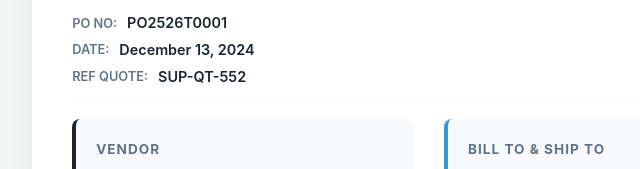
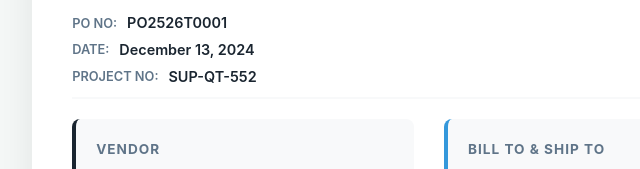
Before and after one commit to avantika0905/Trivantas, a plain HTML site: page Frontend/purchase-order.html in a window 1280 px wide. Shown: the part 265-434 px from the top of the page, 211-851 px from the left. Drawn offline with Linux system fonts and the light colour scheme.

Commit message:
Update purchase-order.html

```diff
--- a/Frontend/purchase-order.html
+++ b/Frontend/purchase-order.html
@@ -35,7 +35,7 @@
                             <span class="meta-value">December 13, 2024</span>
                         </div>
                         <div class="meta-item">
-                            <span class="meta-label">Ref Quote:</span>
+                            <span class="meta-label">Project No:</span>
                             <span class="meta-value">SUP-QT-552</span>
                         </div>
                     </div>
```
